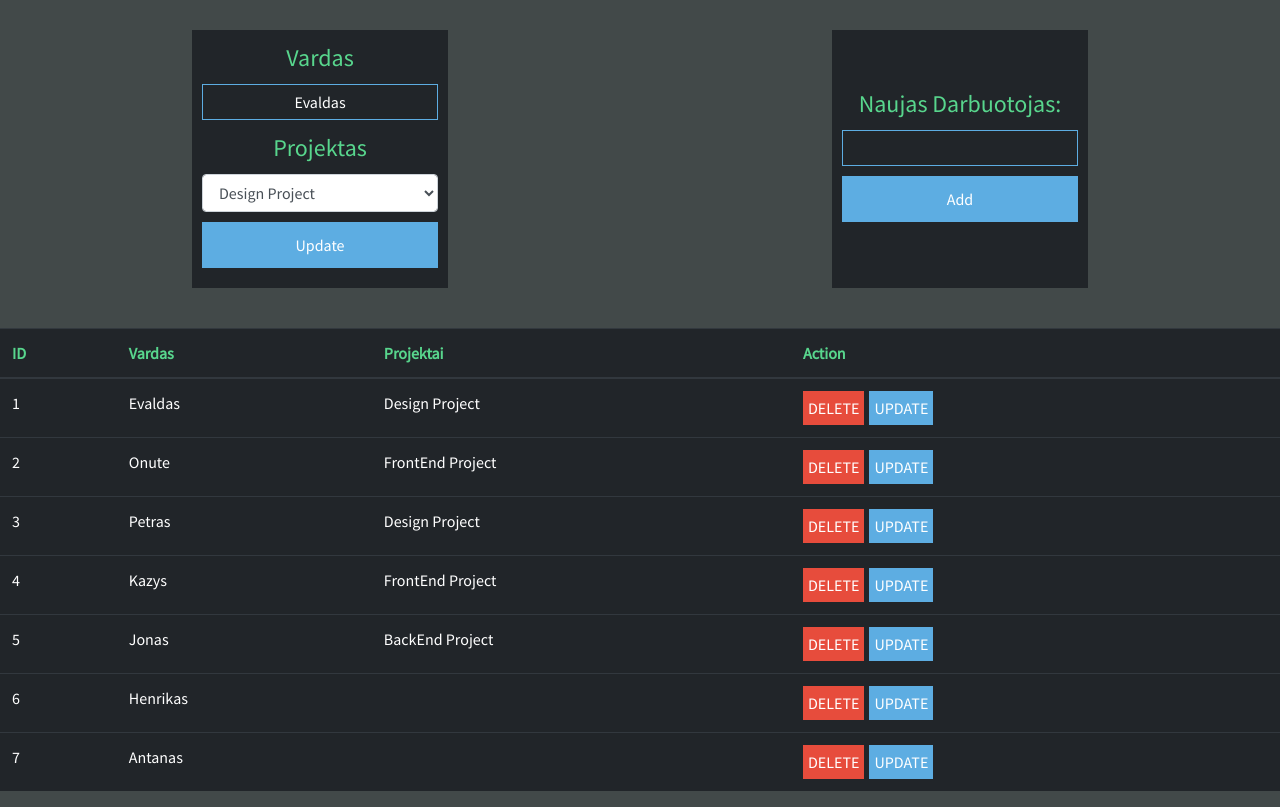
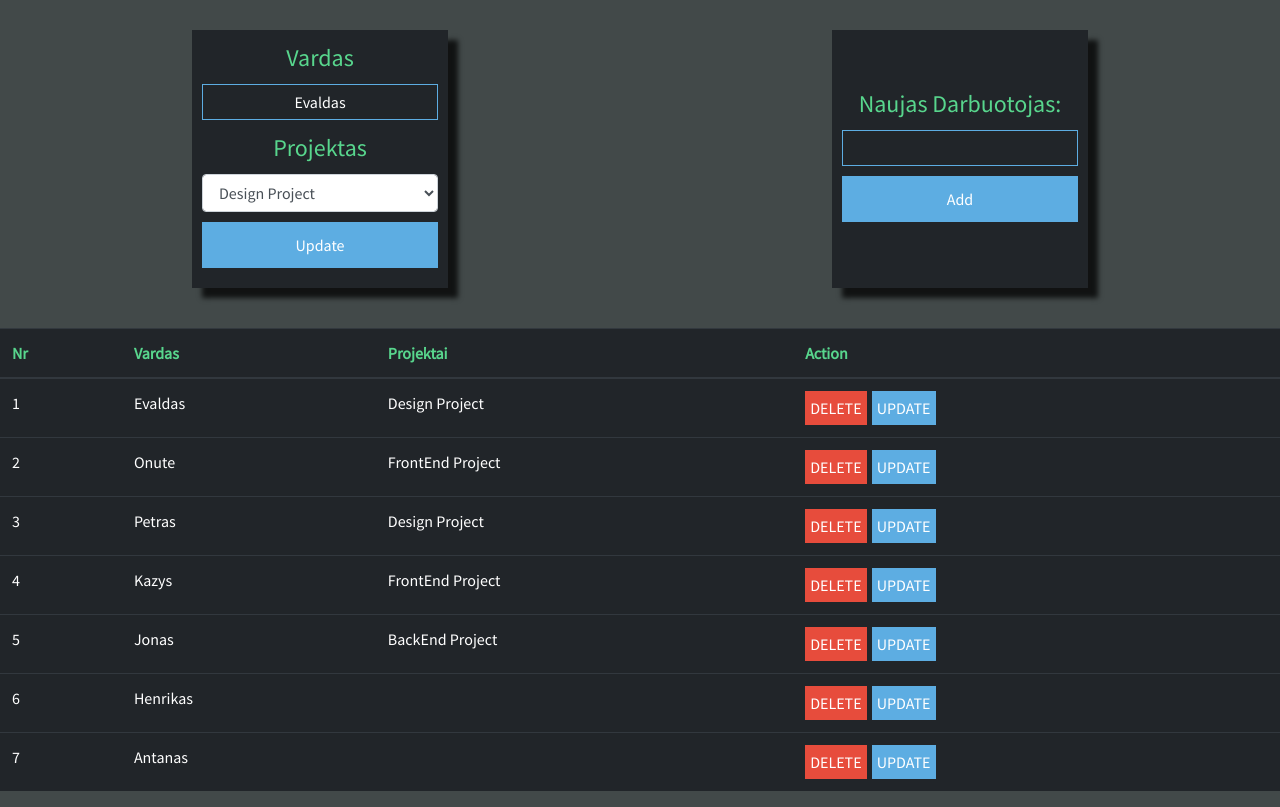
Before and after one commit to EvaldasP/ProjectManagerPHP, a PHP site: page /index.php?path=employee&updateEmp=Evaldas&id=1&pr=3 in a window 1280 px wide. Shown: the part 130-937 px from the top of the page. Run offline with PHP 8.4, Linux system fonts and the light colour scheme; data comes from the database, SQL or seed files in the repository; data that the repository does not hold is empty.

Commit message:
Final Updates

```diff
--- a/Tools/helper.php
+++ b/Tools/helper.php
@@ -30,7 +30,7 @@ if (isset($_GET['action']) and $_GET['action'] == 'deleteEmp') {
     die();
 }
 
-// projektu trynimas.
+// projektu trynimas
 
 if (isset($_GET['action']) and $_GET['action'] == 'deletePr') {
     $sql = 'DELETE FROM projects WHERE id = ?';
@@ -45,7 +45,7 @@ if (isset($_GET['action']) and $_GET['action'] == 'deletePr') {
     die();
 }
 
-// Darbuotoju updatinimas. Galima keisti varda/Priskirti projekta
+// Darbuotoju updatinimas. Galima keisti varda/Priskirti projekta/Iseiti is projekto
 
 if (isset($_GET['updateEmp'])) {
 
@@ -56,6 +56,7 @@ if (isset($_GET['updateEmp'])) {
     $projektaiSql = "SELECT DISTINCT projects.id as prId, projects.name as prPav, employee.project_id as empPrId
     FROM projects
     LEFT JOIN  employee ON employee.project_id = projects.id ";
+
     $projektaiResults = mysqli_query($conn, $projektaiSql);
 
     echo
@@ -65,6 +66,9 @@ if (isset($_GET['updateEmp'])) {
     <label>Projektas</label>
     <Select class=form-control id=exampleFormControlSelect1 name='prId'>";
 
+    if ($pr == "") {
+        echo "<option id=selectOption selected=selected hidden >Pasirinkite Projektą:</option>";
+    }
     //Spaudinami visi projektai kaip option. kartu "nesasi" savo id  kaip value
 
     while ($row = mysqli_fetch_assoc($projektaiResults)) {
@@ -78,7 +82,7 @@ if (isset($_GET['updateEmp'])) {
         }
     }
     if ($pr !== "") {
-        echo "<option id=outOption  value=0 >Išeiti iš Projekto</option>";
+        echo "<option id=outOption  value=0 >--->Išeiti iš Projekto</option>";
     }
 
     echo "</Select>
--- a/Tools/styles.css
+++ b/Tools/styles.css
@@ -87,6 +87,8 @@ th {
   margin-bottom: 40px;
   text-align: center;
   padding: 10px;
+  -webkit-box-shadow: 10px 10px 5px 0px rgba(0, 0, 0, 0.75);
+  box-shadow: 10px 10px 5px 0px rgba(0, 0, 0, 0.75);
 }
 
 #updateForm label,
--- a/Tools/styles.scss
+++ b/Tools/styles.scss
@@ -67,6 +67,9 @@ th {
   margin-bottom: 40px;
   text-align: center;
   padding: 10px;
+  -webkit-box-shadow: 10px 10px 5px 0px rgba(0, 0, 0, 0.75);
+  -moz-box-shadow: 10px 10px 5px 0px rgba(0, 0, 0, 0.75);
+  box-shadow: 10px 10px 5px 0px rgba(0, 0, 0, 0.75);
   label {
     color: $thirdColor;
     font-size: 1.5rem;
--- a/index.php
+++ b/index.php
@@ -65,7 +65,7 @@
     <table class="table table-hover table-dark">
         <thead>
             <tr>
-                <th scope="col">ID</th>
+                <th scope="col">Nr</th>
                 <?php
                 if ($_GET['path'] == "employee") {
                     echo "<th scope=col>Vardas</th>";
```
Also changed, not shown: readMe.md, 1 other file. Lines whose indentation alone changed are shown as unchanged.
